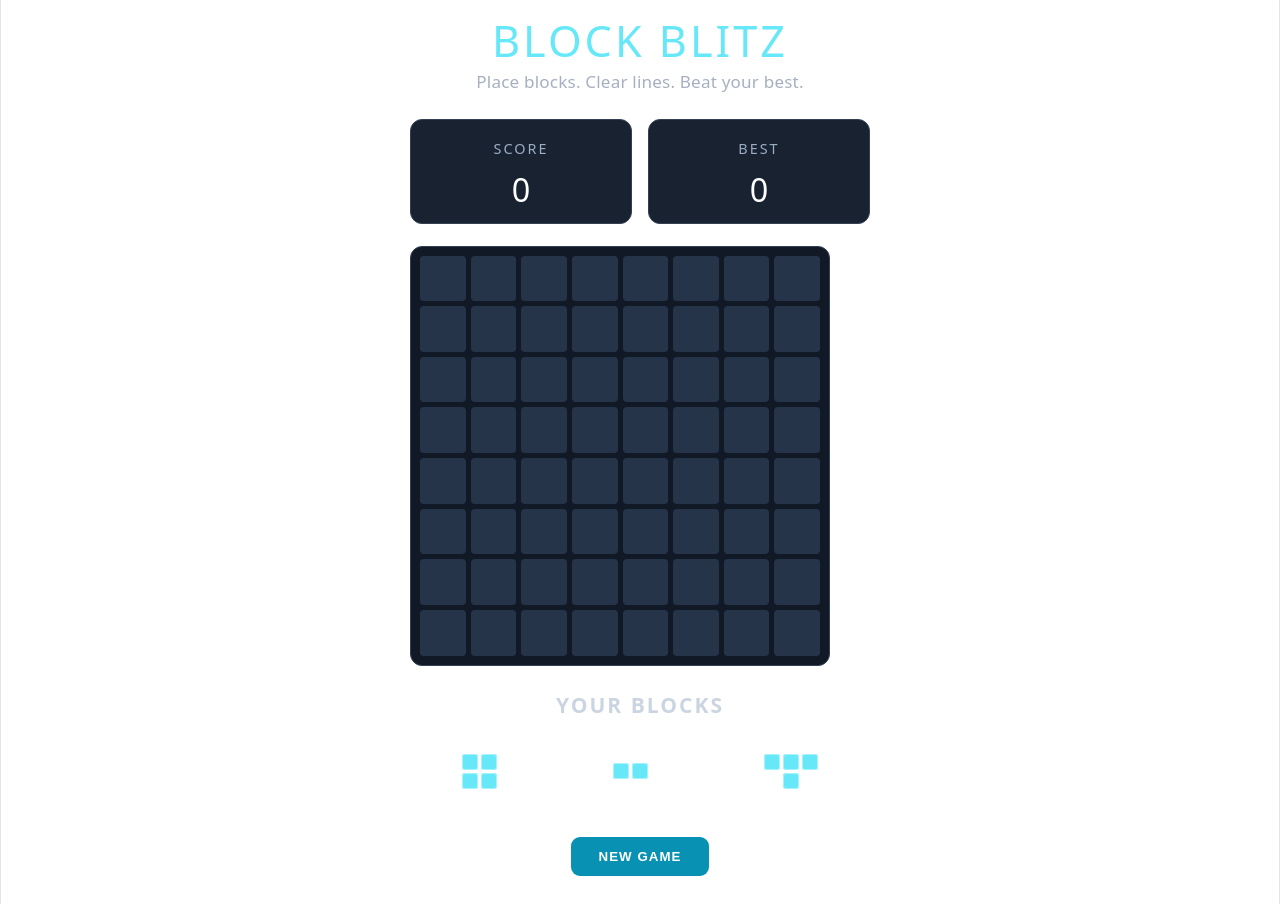
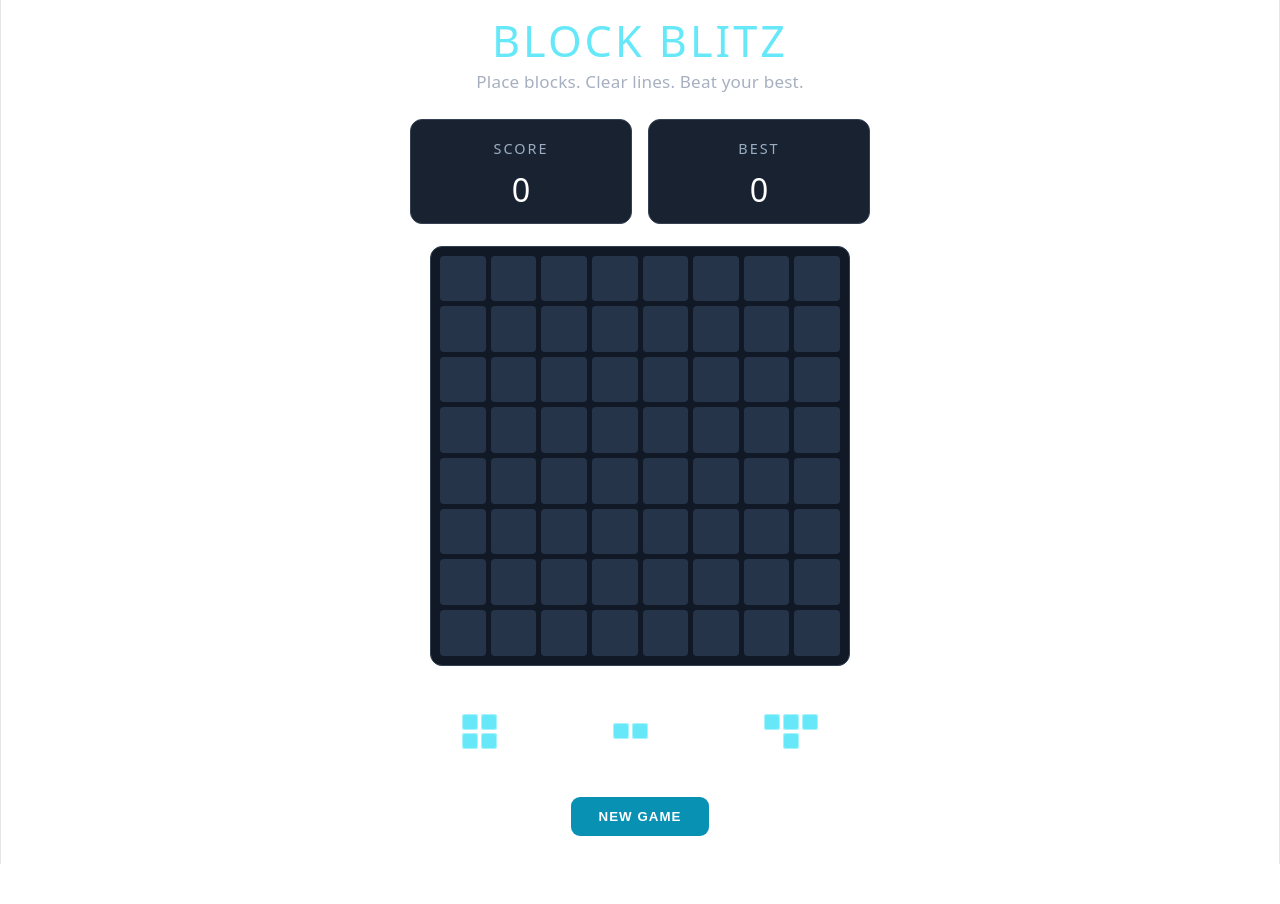
Before and after one commit to priyabrata597/block-blitz, a React (Vite) app in the folder client/: page / in a window 1280 px wide. After the commit the page ends 864 px from the top, so only its background shows below. Built offline with nearby package versions, Linux system fonts and the light colour scheme.

Commit message:
Changed some styling and coding of Game over button

```diff
--- a/client/src/App.css
+++ b/client/src/App.css
@@ -64,7 +64,10 @@
   background: #111927;
   width: 100%;
   max-width: 420px;
+  min-width: 0;
   box-sizing: border-box;
+  margin: 0 auto;
+  margin-bottom: 28px;
 }
 
 .cell.occupied {
@@ -76,12 +79,6 @@
   aspect-ratio: 1;
   border-radius: 4px;
   background: #263449;
-}
-
-.pieces-title {
-  margin: 26px 0 16px;
-  color: #cbd5e1;
-  letter-spacing: 2px;
 }
 
 .pieces {
@@ -196,3 +193,20 @@
     letter-spacing: 1px;
   }
 }
+
+.game-over-message {
+  display: block;
+  width: 100%;
+  max-width: 420px;
+  flex: 1 1 100%;
+  box-sizing: border-box;
+  margin: 0 auto 28px;
+  padding: 16px;
+  border: 1px solid #67e8f9;
+  border-radius: 12px;
+  background: #182230;
+  color: #67e8f9;
+  font-size: 1.5rem;
+  letter-spacing: 2px;
+  text-align: center;
+}
--- a/client/src/App.jsx
+++ b/client/src/App.jsx
@@ -218,9 +218,7 @@ function App() {
         ))}
       </div>
 
-      {gameOver && <h2>GAME OVER!</h2>}
-
-      <h3 className="pieces-title">YOUR BLOCKS</h3>
+      {gameOver && <h2 className="game-over-message">GAME OVER!</h2>}
 
       <div className="pieces">
         {availablePieces.map((piece) => (
```
